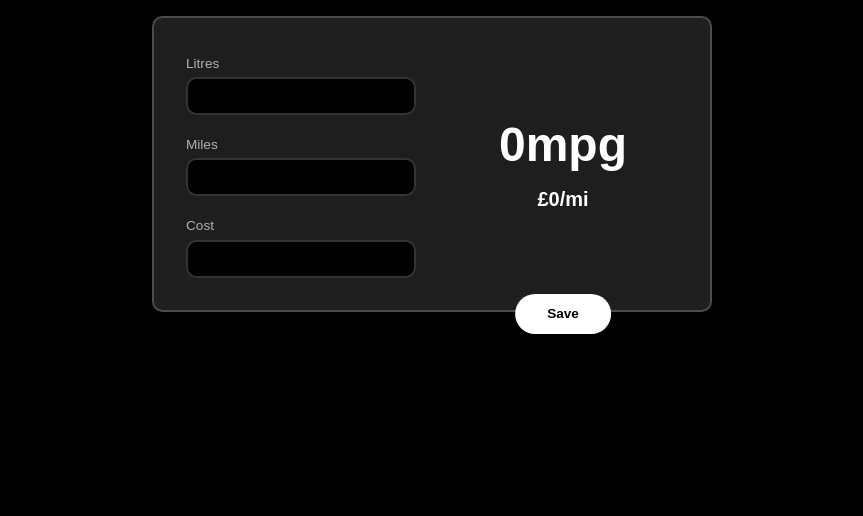
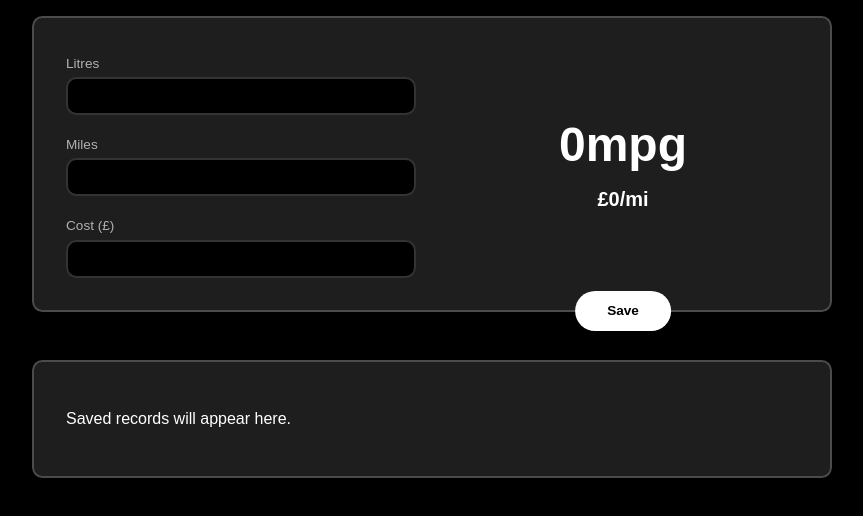
Before and after one commit to robertbckly/mpg-calculator-new, a React (Vite) app: page / in a window 1280 px wide. Shown: the top 516 px of the page, without its empty margins (208-1071 px from the left). Built offline with nearby package versions, Linux system fonts and the light colour scheme.

Commit message:
feat: generic container + styling improvements

```diff
--- a/src/components/app.css
+++ b/src/components/app.css
@@ -3,7 +3,9 @@
 }
 
 body {
+  display: flex;
   margin: 0;
+  justify-content: center;
   font-family: sans-serif;
   background-color: black;
 }
@@ -18,24 +20,29 @@ button {
 }
 
 #root {
-  display: flex;
+  flex: 1;
+  max-width: 50rem;
   margin: 1rem;
-  flex-direction: column;
-  align-items: center;
 }
 
-.calculator {
+.container {
+  border: 2px solid rgba(255, 255, 255, 0.2);
+  border-radius: 0.65rem;
+  background-color: rgb(30, 30, 30);
+  color: white;
+}
+
+.container--calculator {
   --calculator-spacing: 2rem;
   display: flex;
-  width: 100%;
-  max-width: 35rem;
   padding: var(--calculator-spacing);
-  border: 2px solid rgba(255, 255, 255, 0.2);
-  border-radius: 0.65rem;
   gap: var(--calculator-spacing);
   position: relative;
-  background-color: rgb(30, 30, 30);
-  color: white;
+}
+
+.container--records {
+  padding: 2rem;
+  margin-top: 3rem;
 }
 
 .output {
@@ -63,15 +70,17 @@ button {
   border: none;
   border-radius: 2rem;
   position: absolute;
-  bottom: calc(-1.5rem);
   /* Calc removes remaining 25% of `gap` between columns */
   left: calc(75% - calc(var(--calculator-spacing) * 0.25));
+  bottom: 0;
   font-weight: bold;
   line-height: 1rem;
   background-color: white;
   color: black;
   cursor: pointer;
-  transform: translateX(-50%);
+  /* 1px accounts for 50% of parent container's border */
+  transform: translate(-50%, calc(50% + 1px));
+  z-index: 1;
 }
 
 .save-button:hover {
@@ -83,7 +92,7 @@ button {
   all CSS files.
 */
 @media screen and (max-width: 410px) {
-  .calculator {
+  .container--calculator {
     flex-direction: column;
   }
 
--- a/src/components/app.tsx
+++ b/src/components/app.tsx
@@ -24,13 +24,16 @@ export default function App() {
     : '0';
 
   const handleInputChange = (input: string, value: any) => {
+    // Needs runtime validation (using browser APIs)
+    // ...don't set state if invalid
     setInputData((data) => ({ ...data, [input]: value }));
   };
 
   const handleSave = () => alert('Not saved.');
 
   return (
-    <div className="calculator">
+    <>
+      <div className="container container--calculator">
         {/* INPUT */}
         <MainForm
           value={inputData}
@@ -42,12 +45,20 @@ export default function App() {
             <span className="wrap-text">{mpg}</span>
             mpg
           </p>
-        <p className="output-item">{`£${mpp}/mi`}</p>
+          <p className="output-item">
+            £
+            <span className="wrap-text">{mpp}</span>
+            /mi
+          </p>
         </div>
         <button className="save-button" type="button" onClick={handleSave}>
           Save
         </button>
       </div>
+      <div className="container container--records">
+        <p>Saved records will appear here.</p>
+      </div>
+    </>
   );
 }
 
--- a/src/components/main-form/main-form.tsx
+++ b/src/components/main-form/main-form.tsx
@@ -48,7 +48,7 @@ export function MainForm({ value, onChange }: MainFormProps) {
         />
       </label>
       <label htmlFor="cost" className="main-form__label">
-        Cost
+        Cost (£)
         <input
           className="main-form__input"
           type="number"
```
Lines whose indentation alone changed are shown as unchanged.
